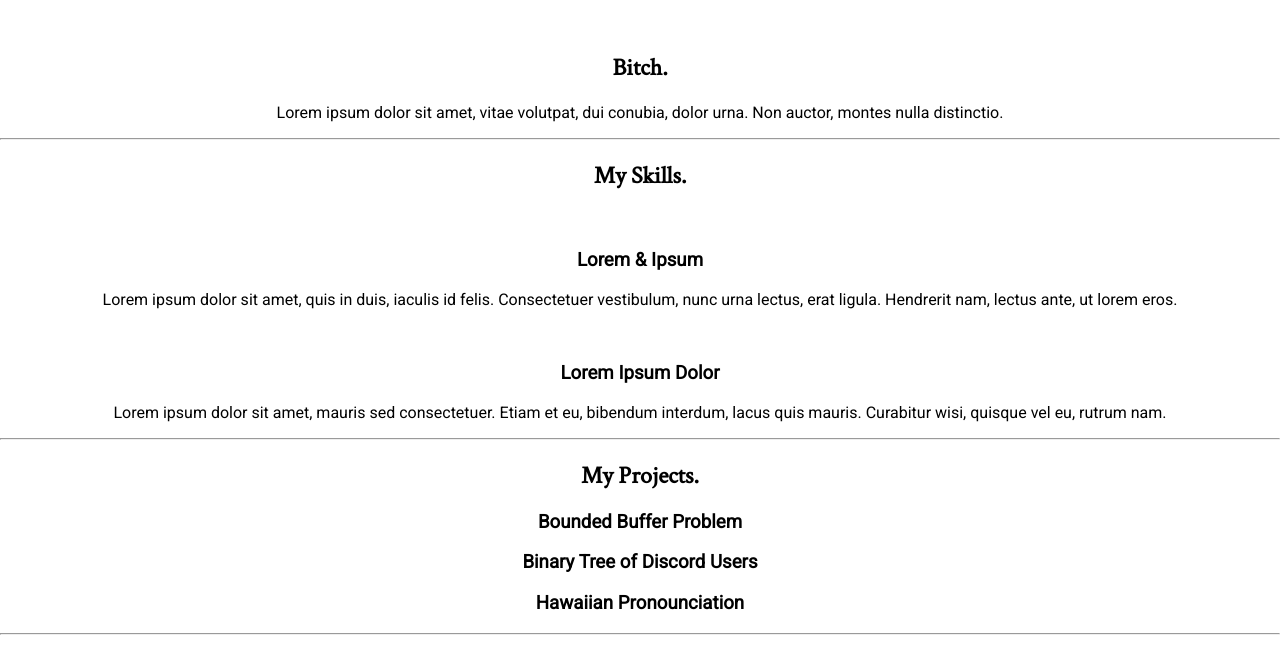
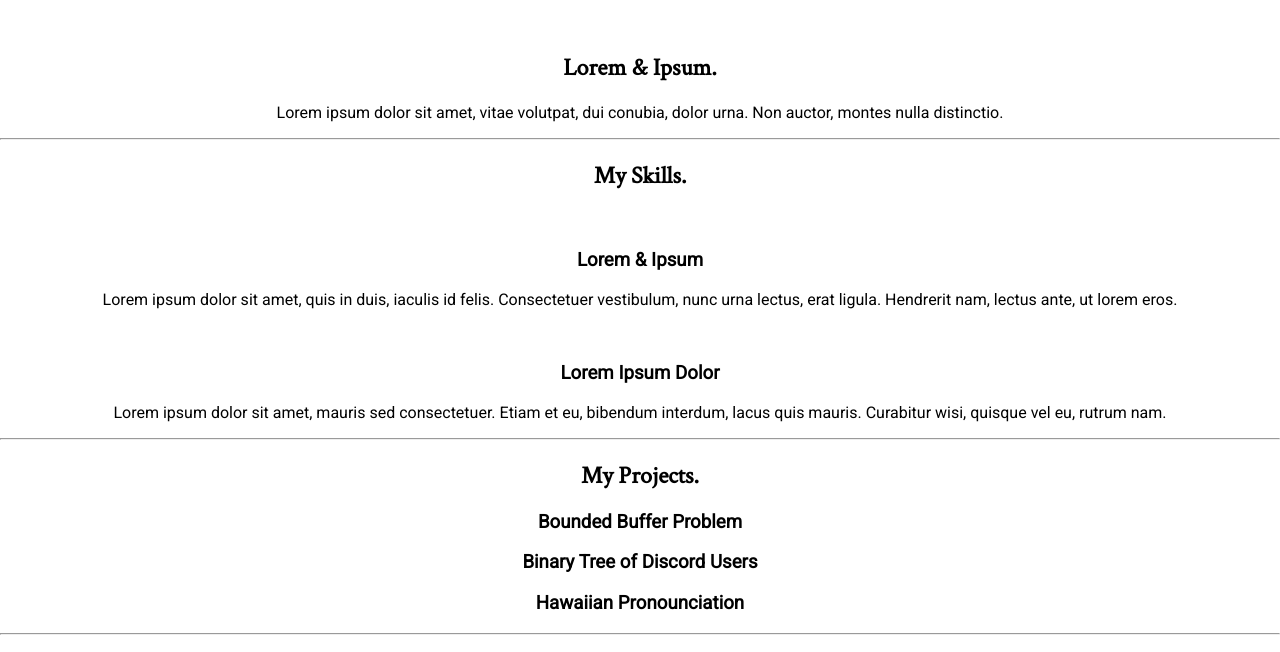
Before and after one commit to bnguyen20/Personal-Website, a plain HTML site: page index.html in a window 1280 px wide. Shown: the part 140-792 px from the top of the page. Drawn offline with Linux system fonts and the light colour scheme.

Commit message:
Changed intro section

```diff
--- a/index.html
+++ b/index.html
@@ -22,7 +22,7 @@
   <div class="middle-container">
     <div class="profile">
       <img src="" alt="">
-      <h2>Bitch.</h2>
+      <h2>Lorem & Ipsum.</h2>
       <p>Lorem ipsum dolor sit amet, vitae volutpat, dui conubia, dolor urna. Non auctor, montes nulla distinctio.</p>
     </div>
     <hr>
```
